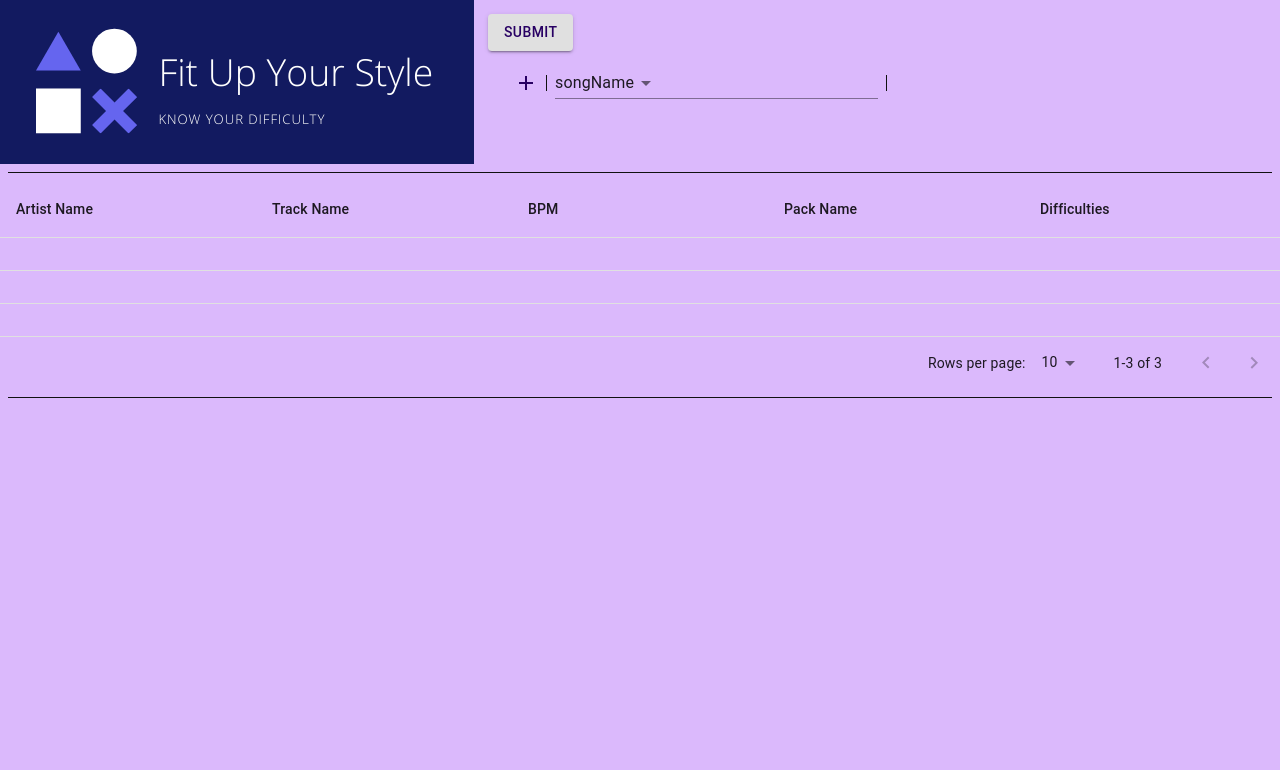
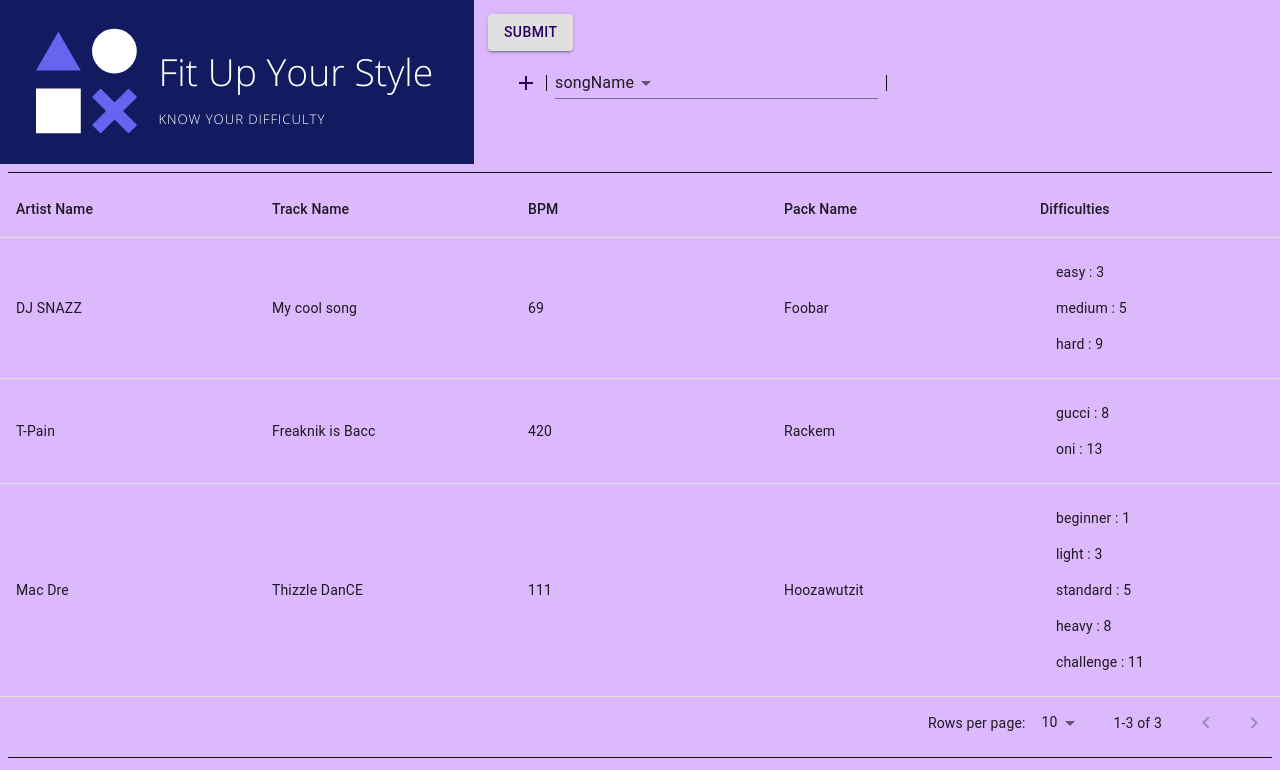
Before and after one commit to changodb/itg-frontend, a React (Create React App) app: page / in a window 1280 px wide. Shown: the top 770 px of the page. Built offline with nearby package versions, Linux system fonts and the light colour scheme.

Commit message:
Fixed content display in tables.

```diff
--- a/src/components/SimfileResults.js
+++ b/src/components/SimfileResults.js
@@ -10,25 +10,30 @@ import TableContainer from '@material-ui/core/TableContainer';
 import TableHead from '@material-ui/core/TableHead';
 import TablePagination from '@material-ui/core/TablePagination';
 import TableRow from '@material-ui/core/TableRow';
+import List from '@material-ui/core/List';
+import ListItem from '@material-ui/core/ListItem';
 
 export default ({ simfileResults }) => {
     const columns = [
-        {id: 'artist', label: 'Artist Name', minWidth: 170 },
-        {id: 'track', label: 'Track Name', minWidth: 170 },
+        {id: 'songArtist', label: 'Artist Name', minWidth: 170 },
+        {id: 'songName', label: 'Track Name', minWidth: 170 },
         {id: 'bpm', label: 'BPM', minWidth: 170 },
-        {id: 'pack', label: 'Pack Name', minWidth: 170 },
-        {id: 'difficulty', label: 'Difficulties', minWidth: 170 },
+        {id: 'packName', label: 'Pack Name', minWidth: 170 },
+        {id: 'difficulties', label: 'Difficulties', minWidth: 170 },
     ];
     function createData(artist, track, bpm, pack) {
         return {artist, track, bpm, pack};
     }
 
-    const rows =
-        simfileResults.map(
-            (simfile, index) => (
-                simfile.songArtist, simfile.songName, simfile.bpm, simfile.packName
-            )
-        );
+    var rows = []
+    for (let [key, value] of Object.entries(simfileResults)) {
+            console.log(`${key}: ${value}`);
+            rows.push(value)
+            for (let [inner_key, inner_value] of Object.entries(simfileResults[key])) {
+                console.log(`${inner_key}: ${inner_value}`);
+            }
+    }
+
     function StickyHeadTable() {
         const [page, setPage] = React.useState(0);
         const [rowsPerPage, setRowsPerPage] = React.useState(10);
@@ -62,16 +67,27 @@ export default ({ simfileResults }) => {
                         <TableBody>
                             {rows.slice(page * rowsPerPage, page * rowsPerPage + rowsPerPage).map((row) => {
                               return (
-                                  <TableRow hover role="checkbox">
+                                  <TableRow hover role="checkbox" key={row.songArtist}>
                                     {columns.map((column) => {
-                                      const value = row[column.id];
+                                      var value = row[column.id]
+                                      var diffs = []
+                                      for (const [difficulty, val] of Object.entries(row.difficulties)) {
+                                        diffs.push([difficulty, val])
+                                      }
+                                      var difflist = diffs.map(
+                                          ([difficulty, val]) => (
+                                              <ListItem key={difficulty.toString()}>
+                                                {difficulty} : {val}
+                                              </ListItem>
+                                          )
+                                      )
                                       return (
                                         <TableCell key={column.id} align={column.align}>
-                                          {column.format}
+                                          {column.id ==='difficulties' ? difflist : value}
                                         </TableCell>
                                       );
                                     })}
-                                    </TableRow>
+                                  </TableRow>
                                 );
                               })}
                         </TableBody>
--- a/src/store/state.js
+++ b/src/store/state.js
@@ -5,8 +5,10 @@ export default {
 		   "songArtist":"DJ SNAZZ",
 		   "bpm":69,
 		   "packName":"Foobar",
-		   "difficulty":{
+		   "difficulties":{
 		      "easy":3,
+              "medium": 5,
+              "hard": 9
 		   },
 		   "expanded":false
 		},
@@ -15,8 +17,9 @@ export default {
 		   "songArtist":"T-Pain",
 		   "bpm":420,
 		   "packName":"Rackem",
-		   "difficulty":{
-		      "oni":13,
+		   "difficulties":{
+              "gucci": 8,
+              "oni":13,
 		   },
 		   "expanded":false
 		},
@@ -25,7 +28,7 @@ export default {
 		   "songArtist":"Mac Dre",
 		   "bpm":111,
 		   "packName":"Hoozawutzit",
-		   "difficulty":{
+		   "difficulties":{
 		      "beginner":1,
 		      "light":3,
 		      "standard":5,
```
